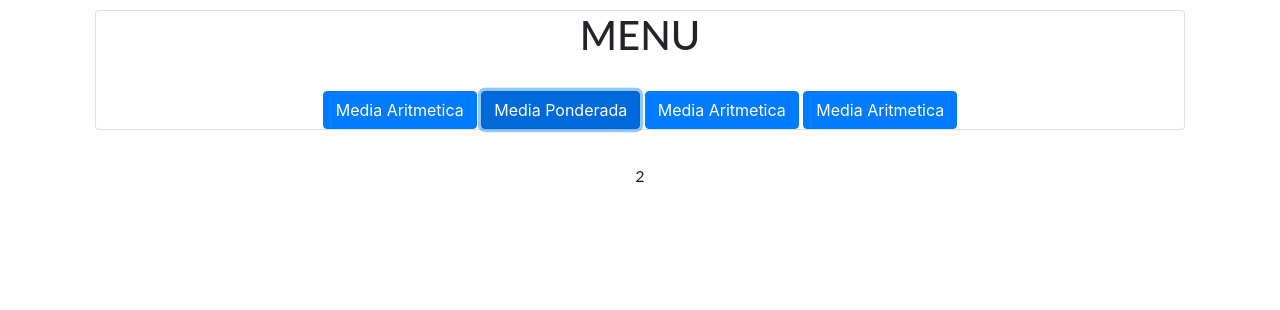
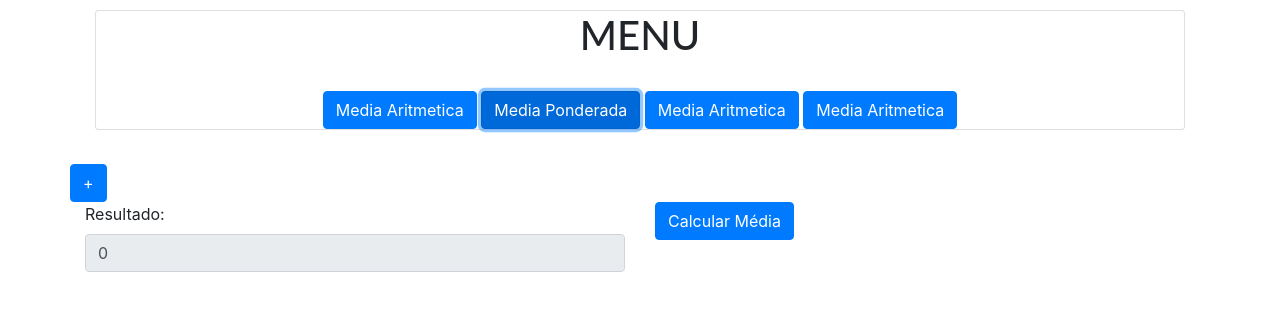
Before and after one commit to ChristianDantasGermano/CalculadoraEstatistica, a React (Create React App) app: page / in a window 1280 px wide. Both pictures are taken after a click on the button "Media Ponderada". Shown: the top 310 px of the page. Built offline with nearby package versions, Linux system fonts and the light colour scheme.

Commit message:
Média ponderada

```diff
--- a/src/App.js
+++ b/src/App.js
@@ -16,22 +16,16 @@ export default function App() {
   //variaveis gerais
   const [dados, setDados] = useState([]);
   const [pesos, setPesos] = useState([]);
-  const [mediana, setMediana] = useState(0);
-  const [moda, setModa] = useState("");
-  const [numero, setNumero] = useState(0);
-  const [resultadoMedia, setResultadomedia] = useState(0);
-
-  //variaveis de dispersão
-  const [amplitude, setAmplitude] = useState(0);
-  const [dp, setDp] = useState(0);
-  const [variancia, setVariancia] = useState(0);
-  const [cv, setCv] = useState(0);
 
   //controle Tela
   const [tela, setTela] = useState(0);
   //Tela media Aritimetica
   const [valorMediaA, setValorMediaA] = useState([]);
   const [resultMediaA, setResultMediaA] = useState(0);
+  //Tela media Ponderada
+  const [valorMediaP, setValorMediaP] = useState([]);
+  const [pesoMediaP, setPesoMediaP] = useState([]);
+  const [resultMediaP, setResultMediaP] = useState(0);
 
   //Monitorar variaveis de controle
   useEffect(() => {
@@ -56,13 +50,33 @@ export default function App() {
     setValorMediaA([...valorMediaA]);
   };
 
+  //Funções Tela média Ponderada
+  const addValorMediaP = e => {
+    e.preventDefault();
+    setValorMediaP([...valorMediaP, ""]);
+    setPesoMediaP([...pesoMediaP, ""]);
+  };
+
+  const handleChangeValorMediaP = (e, index) => {
+    valorMediaP[index] = e.target.value;
+    setValorMediaP([...valorMediaP]);
+  };
+
+  const handleChangePesoMediaP = (e, index) => {
+    pesoMediaP[index] = e.target.value;
+    setPesoMediaP([...pesoMediaP]);
+  };
+
   const mediaAritmetica = () => {
     let soma = 0;
+    let cont = 0;
     valorMediaA.map(item => {
       soma = soma + parseInt(item);
+      cont++;
     });
-    console.log(soma);
-    setResultMediaA(soma / numero);
+    let r = soma / cont;
+    console.log(r);
+    setResultMediaA(r);
   };
   const mediaPonderada = () => {
     let somaValor = 0;
@@ -184,7 +198,61 @@ export default function App() {
       )}
       {tela === 1 && (
         <container className="container-fluid">
-          <p>2</p>
+          <Row>
+            <Button color="primary" onClick={addValorMediaP}>
+              +
+            </Button>
+          </Row>
+          <Row>
+            <Col sm={6}>
+              {valorMediaP.map((valormedia, index) => (
+                <FormGroup>
+                  <Input
+                    type="number"
+                    name="valorMediaP"
+                    id="valorMediaP"
+                    placeholder="Valor"
+                    value={valormedia}
+                    onChange={e => handleChangeValorMediaP(e, index)}
+                  />
+                </FormGroup>
+              ))}
+            </Col>
+            <Col sm={6}>
+              {pesoMediaP.map((pesomedia, index) => (
+                <FormGroup key={index}>
+                  <Input
+                    type="number"
+                    name="pesoMediaP"
+                    id="pesoMediaP"
+                    placeholder="Peso"
+                    value={pesomedia}
+                    onChange={e => handleChangePesoMediaP(e, index)}
+                  />
+                </FormGroup>
+              ))}
+            </Col>
+          </Row>
+          <Row>
+            <Col>
+              <FormGroup>
+                <Label for="exampleEmail">Resultado:</Label>
+                <Input
+                  type="number"
+                  name="valorMediaA"
+                  id="valorMediaA"
+                  placeholder="Resultado"
+                  value={resultMediaA}
+                  disabled
+                />
+              </FormGroup>
+            </Col>
+            <Col>
+              <Button color="primary" onClick={mediaAritmetica}>
+                Calcular Média
+              </Button>
+            </Col>
+          </Row>
         </container>
       )}
     </div>
```
